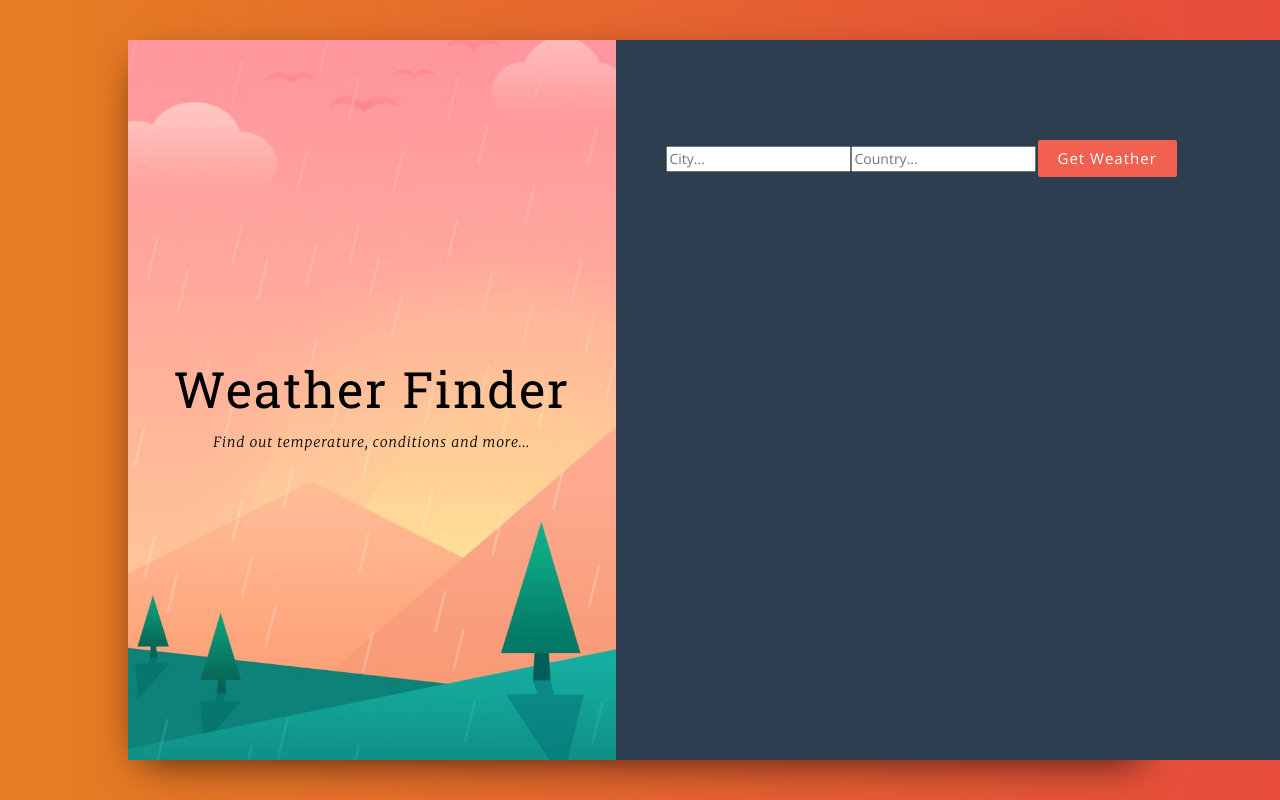
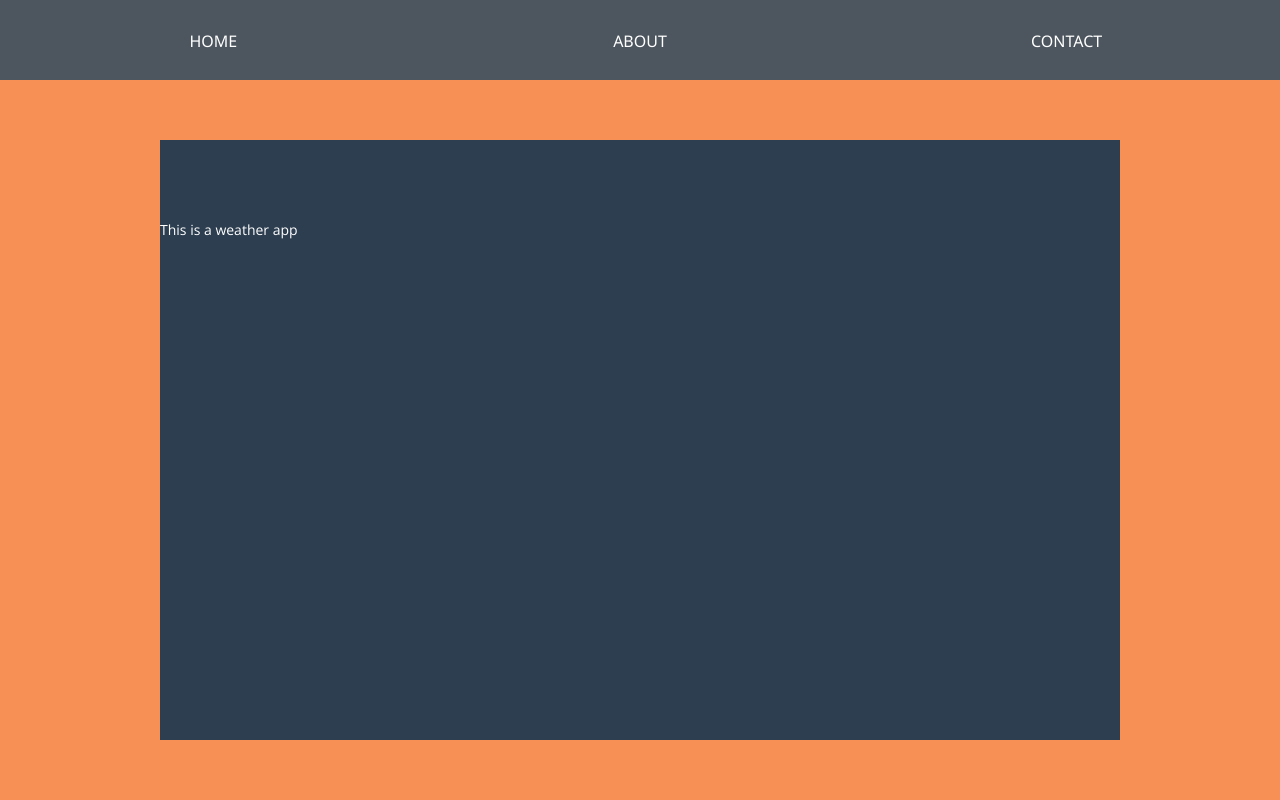
Before and after one commit to diana98morariu/weather-app, a React (Create React App) app: page /about in a window 1280 px wide. Built offline with nearby package versions, Linux system fonts and the light colour scheme.

Commit message:
routing and some styling

```diff
--- a/package.json
+++ b/package.json
@@ -10,6 +10,7 @@
     "react": "^16.13.0",
     "react-dom": "^16.13.0",
     "react-icons": "^3.9.0",
+    "react-router-dom": "^5.1.2",
     "react-scripts": "3.4.0"
   },
   "scripts": {
--- a/src/App.css
+++ b/src/App.css
@@ -1,4 +1,4 @@
-@import url('https://fonts.googleapis.com/css?family=Merriweather:100,200,300,300i,400,400i,700');
+@import url('https://fonts.googleapis.com/css?family=Noto+Sans&display=swap" rel="stylesheet');
 @import url('https://fonts.googleapis.com/css?family=Roboto+Slab:400,700');
 @import url('https://fonts.googleapis.com/css?family=Open+Sans:300,400');
 
@@ -6,25 +6,35 @@ body {
   font-family: "Open Sans", serif;
 }
 
+.navigation {
+  height: 10vh;
+  background-color: #4d565f;
+  display: grid;
+  grid-template-columns: 1fr 1fr 1fr;
+  text-align: center;
+  padding-top: 2.5vh;
+  font-family: 'Noto Sans', sans-serif;
+  font-size: 16px;
+}
+
 .wrapper {
-  background: linear-gradient(to right, #e67e22, #e74c3c);
-  height: 100vh;
+  background-color: #f79055;
+  height: 90vh;
   display: flex;
   justify-content: center;
   align-items: center;
 }
 
 .main {
-  height: 90vh;
+  height: 75vh;
   background: #fff;
   box-shadow: 0px 13px 40px -13px rgba(0,0,0,0.75);
-  width: 80%;
   margin: 0 auto;
 }
 
 .title-container {
-  height: 90vh;
-  background: url("img/bg.jpg") center center no-repeat;
+  height: 75vh;
+  background: url("img/Weather-Blog-Image.jpg") center center no-repeat;
   background-size: cover;
   display: flex;
   align-items: center;
@@ -34,31 +44,45 @@ body {
 }
 
 .title-container__title {
-  font-size: 50px;
+  font-weight: 600;
+  font-size: 55px;
   letter-spacing: 2px;
   line-height: 1.3;
   font-family: 'Roboto Slab', serif;
 }
 
 .title-container__subtitle {
-  font-style: italic;
-  font-weight: 100;
+  font-weight: 500;
+  font-size: 18px;
   letter-spacing: 1px;
   line-height: 1.5;
-  font-family: "Merriweather", serif;
+  font-family: 'Noto Sans', sans-serif;
 }
 
 .form-container {
   background-color: #2c3e50;
-  height: 90vh;
-  padding-top: 100px;
-  padding-left: 50px;
+  height: 75vh;
+  padding-top: 80px;
+}
+
+.about-container {
+  background-color: #2c3e50;
+  height: 75vh;
+  width: 75vw;
+  padding-top: 80px;
+}
+.about-container>p{
+  color: #fff;
+}
+
+input {
+  height: 37px;
 }
 
 input[type="text"] {
   background-color: transparent;
   border: 0;
-  border-bottom: solid 1px #f16051;
+  border-bottom: solid 1px #f79055;
   width: 30%;
   padding-bottom: 4px;
   color: #fff !important;
@@ -78,22 +102,27 @@ input:-webkit-autofill {
     -webkit-text-fill-color: #fff !important;
 }
 
+form {
+  text-align: center;
+}
+
 button {
   border: 0;
   padding: 8px 20px;
   margin: 0 2px;
   border-radius: 2px;
-  font-weight: lighter;
   letter-spacing: 1px;
   font-size: 15px;
   cursor: pointer;
-  background-color: #f16051;
+  background-color: #f79055;
   color: #fff;
-  font-weight: 100;
 }
 
 button:active {
   outline: none;
+}
+button:hover {
+  background-color: #f8b38b;
 }
 
 .weather__info {
@@ -101,10 +130,12 @@ button:active {
   font-size: 20px;
   font-weight: 200;
   letter-spacing: 2px;
+  margin: 50px 0 0 90px;
+
 }
 
 .weather__key {
-  color: #f16051;
+  color: #f79055;
   border-bottom: solid 2px rgba(255,255,255,0.06);
   padding: 20px 0 20px 0;
   font-weight: 400;
--- a/src/App.js
+++ b/src/App.js
@@ -1,82 +1,29 @@
 import React from "react";
-import Titles from "./components/Titles";
-import Form from "./components/Form";
-import Weather from "./components/Weather";
+import { BrowserRouter, Route, Switch } from "react-router-dom";
 
-const API_KEY = "011407961caec553c4fdd3100af19095";
+import Home from "./components/Home"
+import About from "./components/About";
+import Contact from "./components/Contact";
+import Error from "./components/Error";
+import Navigation from "./components/Navigation";
 
 class App extends React.Component {
-  state = {
-    temperature: "",
-    city: "",
-    country: "",
-    humidity: "",
-    description: "",
-    icon: "",
-    error: ""
-  }
-  getWeather = async (e) => {
-    e.preventDefault();
-    const city = e.target.elements.city.value;
-    const country = e.target.elements.country.value;
-    const api_call = await fetch(`https://api.openweathermap.org/data/2.5/weather?q=${city},${country}uk&appid=${API_KEY}&units=metric`);
-    const data = await api_call.json();
 
-    if (city && country) {
-      console.log(data);
-      this.setState({
-        temperature: data.main.temp,
-        city: data.name,
-        country: data.sys.country,
-        humidity: data.main.humidity,
-        description: data.weather[0].description,
-        icon: data.weather[0].icon,
-        error: ""
-      })
-    } else {
-        this.setState({
-          temperature: "",
-          city: "",
-          country: "",
-          humidity: "",
-          description: "",
-          icon: "",
-          error: "Please enter the values"
-        })
-      }
-  }
   render() {
     return(
-      <div>
-        <div className="wrapper">
-          <div className="main">
-            <div className="container">
-              <div className="row">
-                <div className="col-xs-5 title-container">
-                  <Titles />
-                </div>
-                <div className="col-xs-7 form-container">
-                  <Form getWeather={this.getWeather}/>
-                  <Weather
-                    temperature={this.state.temperature}
-                    city={this.state.city}
-                    country={this.state.country}
-                    humidity={this.state.humidity}
-                    description={this.state.description}
-                    icon={this.state.icon}
-                    error={this.state.error}
-                  />
-                </div>
-              </div>
-            </div>
-          </div>
+      <BrowserRouter>
+        <div>
+          <Navigation />
+          <Switch>
+            <Route  path="/" component={Home} exact />
+            <Route  path="/about" component={About} />
+            <Route  path="/contact" component={Contact} />
+            <Route  component={Error} />
+          </Switch>
         </div>
-      </div>
+      </BrowserRouter>
     );
   }
 }
 
-
-
-
 export default App;
--- /dev/null
+++ b/src/components/About.js
@@ -0,0 +1,13 @@
+import React from "react";
+
+const About = () =>{
+    return(
+        <div className="wrapper">
+            <div className="about-container">
+                <p>This is a weather app</p>
+            </div>
+        </div>
+    );
+};
+
+export default About;
--- /dev/null
+++ b/src/components/Contact.js
@@ -0,0 +1,11 @@
+import React from "react";
+
+const Contact = () =>{
+    return(
+        <div className="wrapper">
+            <p>Contact</p>
+        </div>
+    );
+};
+
+export default Contact;
--- /dev/null
+++ b/src/components/Error.js
@@ -0,0 +1,11 @@
+import React from "react";
+
+const Error = () =>{
+    return(
+        <div>
+            <p>Error: Path does not exist</p>
+        </div>
+    );
+};
+
+export default Error;
--- a/src/components/Form.js
+++ b/src/components/Form.js
@@ -1,4 +1,5 @@
 import React from "react";
+import Home from "./Home"
 
 const Form = props => (
     <form onSubmit={props.getWeather}>
--- /dev/null
+++ b/src/components/Home.js
@@ -0,0 +1,82 @@
+import React from "react";
+
+import Titles from "./Titles";
+import Form from "./Form";
+import Weather from "./Weather";
+
+const API_KEY = "011407961caec553c4fdd3100af19095";
+
+class Home extends React.Component {
+  state = {
+    temperature: "",
+    city: "",
+    country: "",
+    humidity: "",
+    description: "",
+    icon: "",
+    error: ""
+  }
+  getWeather = async (e) => {
+    e.preventDefault();
+    const city = e.target.elements.city.value;
+    const country = e.target.elements.country.value;
+    const api_call = await fetch(`https://api.openweathermap.org/data/2.5/weather?q=${city},${country}&appid=${API_KEY}&units=metric`);
+    const data = await api_call.json();
+
+    if (city && country) {
+      console.log(data);
+      this.setState({
+        temperature: data.main.temp,
+        city: data.name,
+        country: data.sys.country,
+        humidity: data.main.humidity,
+        description: data.weather[0].description,
+        icon: data.weather[0].icon,
+        error: ""
+      })
+    } else {
+        this.setState({
+          temperature: "",
+          city: "",
+          country: "",
+          humidity: "",
+          description: "",
+          icon: "",
+          error: "Please enter the values"
+        })
+      }
+  }
+  render() {
+    return(
+        <div>
+            <div className="wrapper">
+                <div className="main">
+                    <div className="container">
+                        <div className="row">
+                            <div className="col-lg-5 title-container">
+                                <Titles />
+                            </div>
+                            <div className="col-lg-7 form-container">
+                                <Form getWeather={this.getWeather}/>
+                                <Weather
+                                    temperature={this.state.temperature}
+                                    city={this.state.city}
+                                    country={this.state.country}
+                                    humidity={this.state.humidity}
+                                    description={this.state.description} icon={this.state.icon}
+                                    error={this.state.error}
+                                />
+                            </div>
+                        </div>
+                    </div>
+                </div>
+            </div>
+        </div>
+    );
+  }
+}
+
+
+
+
+export default Home;
--- /dev/null
+++ b/src/components/Navigation.js
@@ -0,0 +1,14 @@
+import React from "react";
+import { NavLink } from "react-router-dom";
+
+const Navigation = () => {
+    return(
+        <div className="navigation">
+            <NavLink to="/" style={{ color: 'white', textDecoration: 'none', textTransform: 'uppercase', padding: '10px'}} >Home</NavLink>
+            <NavLink to="/about" style={{ color: 'white', textDecoration: 'none', textTransform: 'uppercase', padding: '10px'}} >About</NavLink>
+            <NavLink to="/Contact" style={{ color: 'white', textDecoration: 'none', textTransform: 'uppercase', padding: '10px'}} >Contact</NavLink>
+        </div>
+    );
+};
+
+export default Navigation;
--- a/src/components/Weather.js
+++ b/src/components/Weather.js
@@ -12,21 +12,20 @@ const Weather = props => (
         }
         {
             props.temperature && <p className="weather__key"> <FaTemperatureHigh /> Temperature:
-                <span className="weather__value"> {props.temperature}</span>
+                <span className="weather__value"> {props.temperature}°C</span>
             </p>
         }
         {
             props.humidity && <p className="weather__key"> <WiHumidity /> Humidity:
-                <span className="weather__value"> {props.humidity}</span>
+                <span className="weather__value"> {props.humidity}%</span>
             </p>
         }
         {
-            props.description && <p className="weather__key"> <TiWeatherPartlySunny /> Conditions:
-                <span className="weather__value"> {props.description}</span>
+            props.description && props.icon && <p className="weather__key"> <TiWeatherPartlySunny /> Conditions:
+                <span className="weather__value"> {props.description}
+                    <img src ={`http://openweathermap.org/img/w/${props.icon}.png`} alt="weather img"></img>
+                </span>
             </p>
-        }
-        {
-            props.icon && <img src ={`http://openweathermap.org/img/w/${props.icon}.png`} alt="weather img" />
         }
         {
             props.error && <p className="weather__error">{props.error}</p>
```
Also changed, not shown: src/img/Weather-Blog-Image.jpg (added), 1 other file (tests, documents, lock files or other folders).
